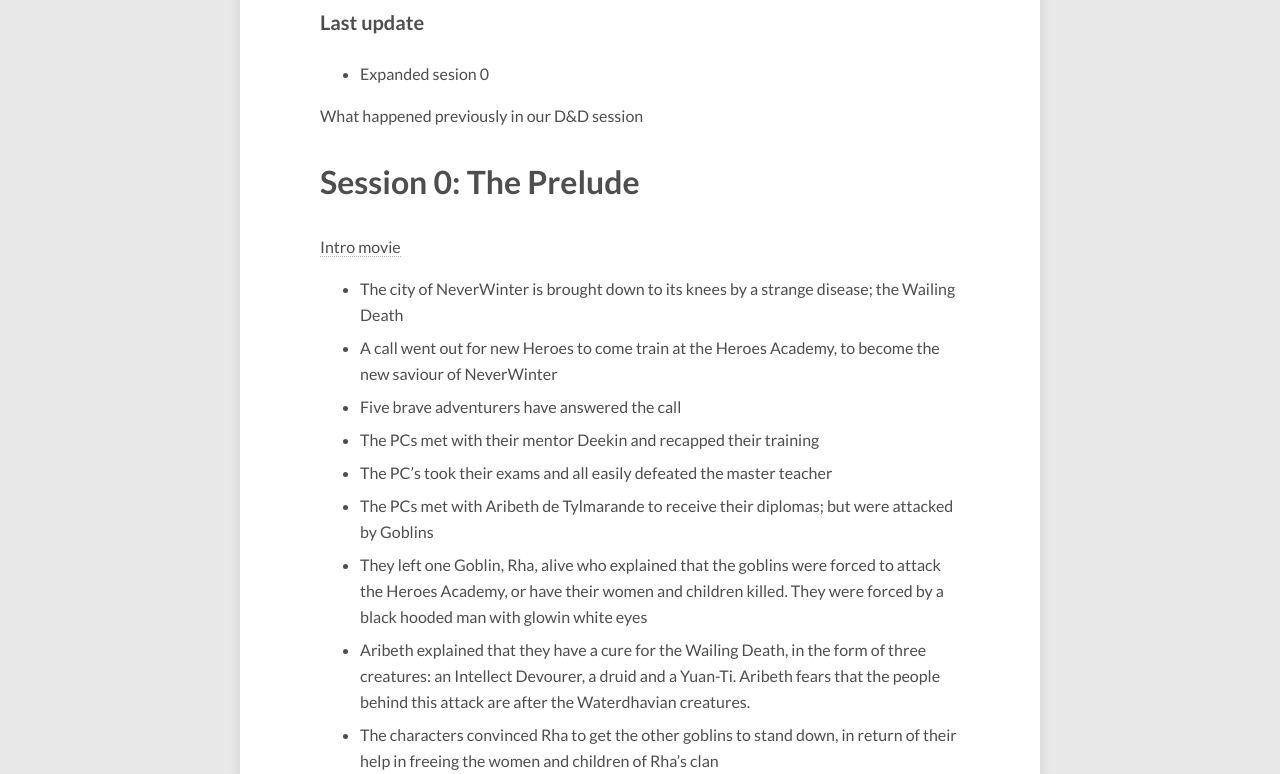
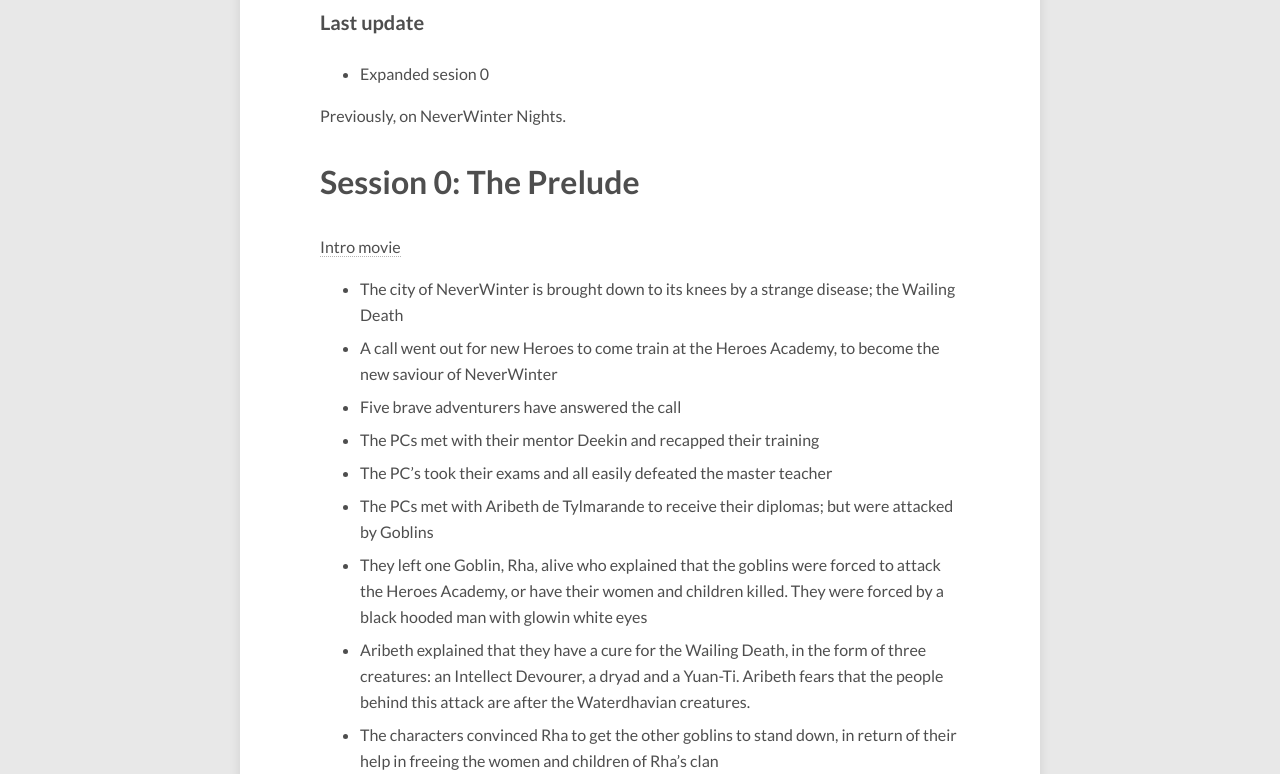
Before and after one commit to eirvandelden/eirvandelden.github.io, a Jekyll site: the page built from _posts/dnd/2015-08-30-adventure-log.markdown, in a window 1280 px wide. Shown: the part 511-1285 px from the top of the page. Built offline with Jekyll 4.4.1, drawn with Linux system fonts in a browser that asks for light colours; nearby versions of some CDN libraries; comment, search, counter and statistics services are not loaded.

Commit message:
Update adventure log

```diff
--- a/_posts/dnd/2015-08-30-adventure-log.markdown
+++ b/_posts/dnd/2015-08-30-adventure-log.markdown
@@ -18,7 +18,7 @@
 
 - Expanded sesion 0
 
-What happened previously in our D&D session
+Previously, on NeverWinter Nights.
 
 # Session 0: The Prelude
 
@@ -31,7 +31,7 @@
  - The PC's took their exams and all easily defeated the master teacher
  - The PCs met with Aribeth de Tylmarande to receive their diplomas; but were attacked by Goblins
  - They left one Goblin, Rha, alive who explained that the goblins were forced to attack the Heroes Academy, or have their women and children killed. They were forced by a black hooded man with glowin white eyes
- - Aribeth explained that they have a cure for the Wailing Death, in the form of three creatures: an Intellect Devourer, a druid and a Yuan-Ti. Aribeth fears that the people behind this attack are after the Waterdhavian creatures.
+ - Aribeth explained that they have a cure for the Wailing Death, in the form of three creatures: an Intellect Devourer, a dryad and a Yuan-Ti. Aribeth fears that the people behind this attack are after the Waterdhavian creatures.
  - The characters convinced Rha to get the other goblins to stand down, in return of their help in freeing the women and children of Rha's clan
  - Most other teachers and students were killed
  - The characters found the courtyard where the Waterdhavian creatures were held. They met up with Desther, a priest of Rathma, and Fenthik, a politician and lover of Aribeth.
--- a/dnd/index.html
+++ b/dnd/index.html
@@ -1,7 +1,9 @@
 ---
 layout: post-index
-title: All Posts
-description: "An archive of posts."
+title: All Posts concerning D&D
+description: "All things Dungeon & Dragons."
+image:
+  feature: deneki.jpg
 comments: false
 ---
 
```
